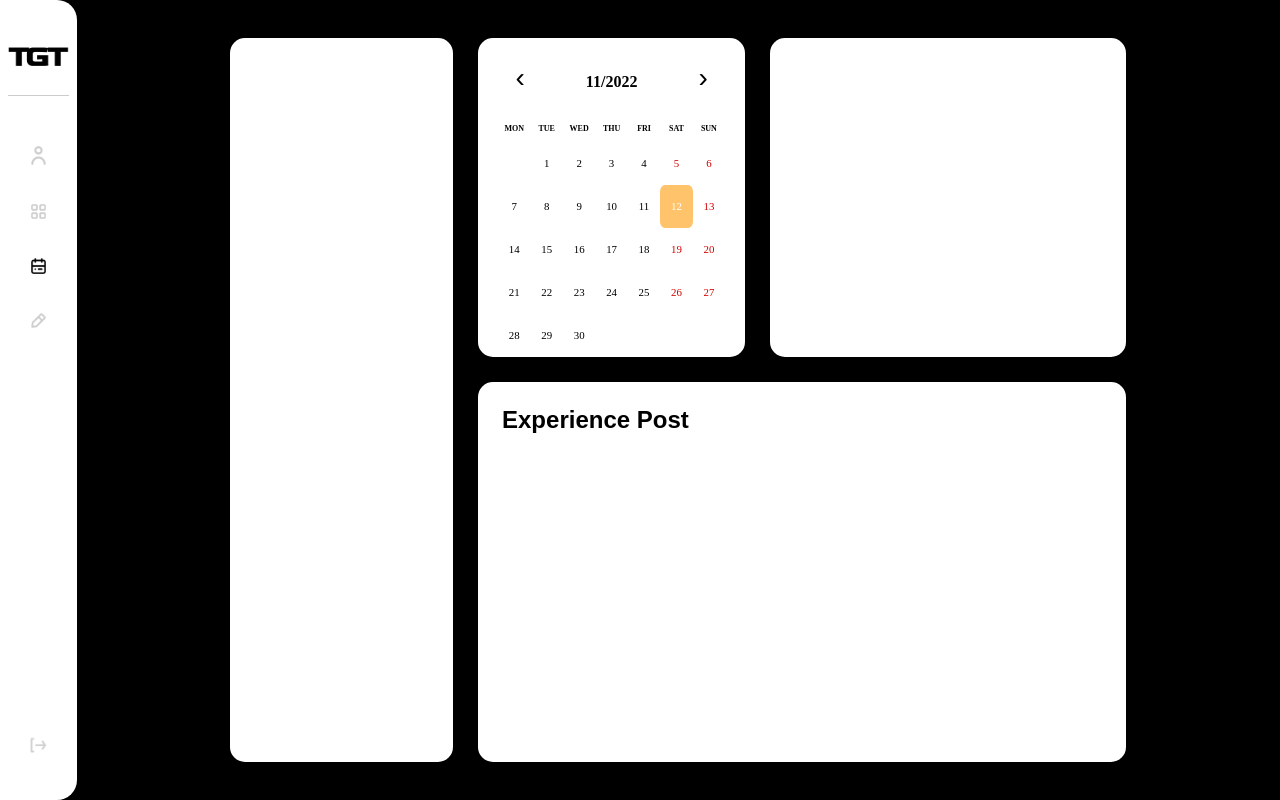
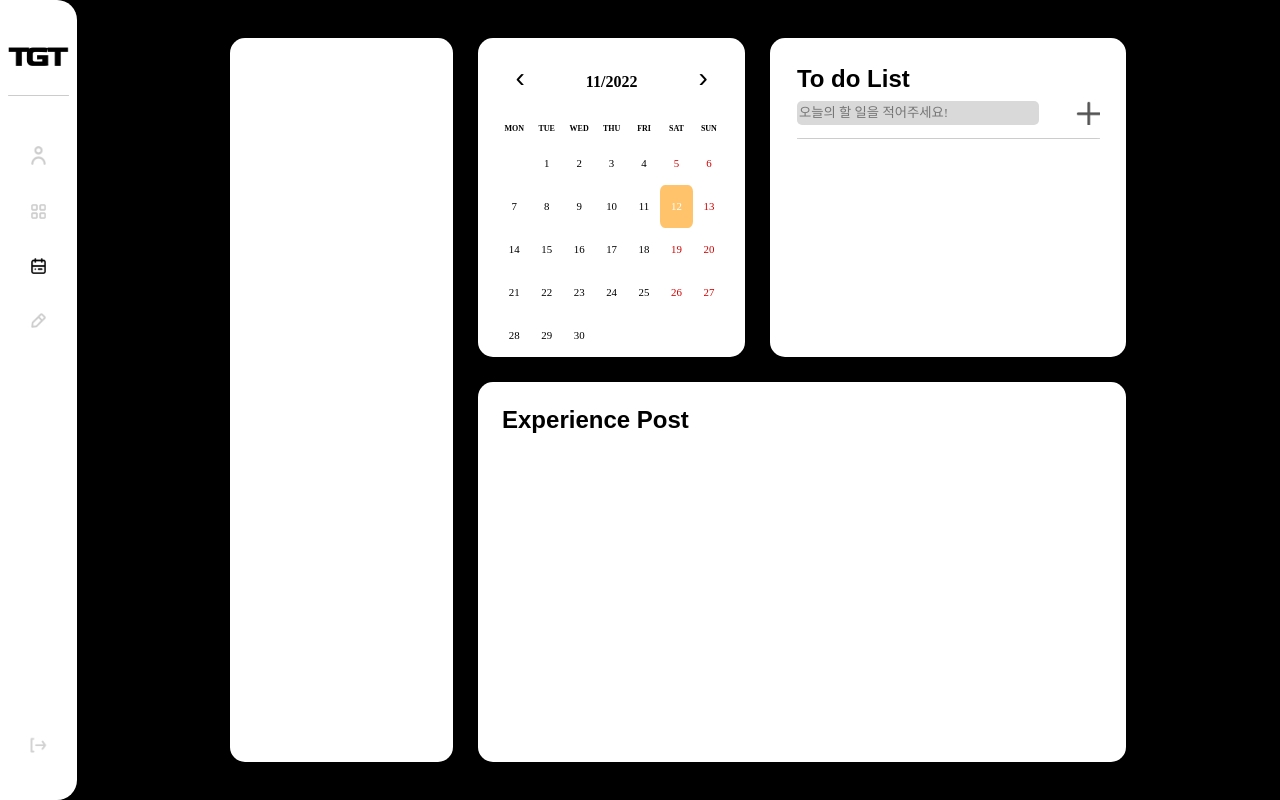
Before and after one commit to assayw119/TGT_front, a React (Create React App) app in the folder frontend/: page /Clubpage/1 in a window 1280 px wide. Built offline with nearby package versions, Linux system fonts and the light colour scheme; no server answers; a web font is replaced by a local one.

Commit message:
feat: logout, 클럽페이지 투두 기본 셋팅

```diff
--- /dev/null
+++ b/frontend/src/component/Clubpage/Club_Todo.js
@@ -0,0 +1,59 @@
+import React from 'react';
+import styled from 'styled-components';
+const plus_image = `${process.env.PUBLIC_URL + '/images/plus.png'}`;
+const line_image = `${process.env.PUBLIC_URL + '/images/line.png'}`;
+
+function Club_Todo({ club_id }) {
+  return (
+    <>
+      <Todo_div>
+        <Title>To do List</Title>
+        <Input placeholder="오늘의 할 일을 적어주세요!"></Input>
+
+        <img src={plus_image} style={Plus} />
+
+        <img src={line_image} style={Line} />
+      </Todo_div>
+    </>
+  );
+}
+
+export default Club_Todo;
+const Todo_div = styled.div`
+  margin: 7.5%;
+  height: 100%;
+  overflow-y: auto;
+`;
+
+const Todo_body = styled.div`
+  height: 80%;
+  max-height: 80%;
+  overflow-y: auto;
+`;
+const Title = styled.section`
+  font-size: 3vmin;
+  font-weight: 600;
+`;
+
+const Input = styled.input`
+  box-sizing: border-box;
+  background: #d9d9d9;
+  border-radius: 5px;
+  font-family: 'DMSans';
+  border: none;
+  &:focus {
+    outline: none;
+  }
+  width: 80%;
+  height: 3vmin;
+  margin-top: 1vmin;
+  float: left;
+`;
+
+const Plus = {
+  height: '3vmin',
+  float: 'right',
+  marginTop: '1vmin',
+};
+
+const Line = { width: '100%', height: '0.2vmin' };
--- a/frontend/src/component/Navbar.js
+++ b/frontend/src/component/Navbar.js
@@ -80,7 +80,7 @@ function Navbar(props) {
             alt="writepage"
           />
         </NavLink>
-        <NavLink to="/Logout">
+        <NavLink to="/" onClick={sessionStorage.clear()}>
           <img
             src={logout_img}
             style={logout}
--- a/frontend/src/routes/Clubpage.js
+++ b/frontend/src/routes/Clubpage.js
@@ -10,6 +10,7 @@ import { useParams } from 'react-router-dom';
 import Calendar_part from '../component/Calendar';
 import axios from 'axios';
 import Experience_Post from '../component/Clubpage/Experience_Post';
+import Club_Todo from '../component/Clubpage/Club_Todo';
 function Clubpage() {
   const { club_id } = useParams();
   const [club, setClub] = useState([]);
@@ -26,7 +27,7 @@ function Clubpage() {
 
   useEffect(() => {
     get_club();
-  }, [club_id, get_club]);
+  }, [club_id]);
   return (
     <>
       <Navbar />
@@ -36,12 +37,14 @@ function Clubpage() {
       </style>
       <div className="clubpage_container container">
         <div className="clubpage_item">{club.name}</div>
-        <div className="clubpage_item"></div>
+        <div className="clubpage_item">
+          <Club_Todo />
+        </div>
         <div className="clubpage_item">
           <Calendar_part />
         </div>
         <div className="clubpage_item">
-          <Experience_Post />
+          <Experience_Post club_id={club_id} />
         </div>
       </div>
     </>
```
